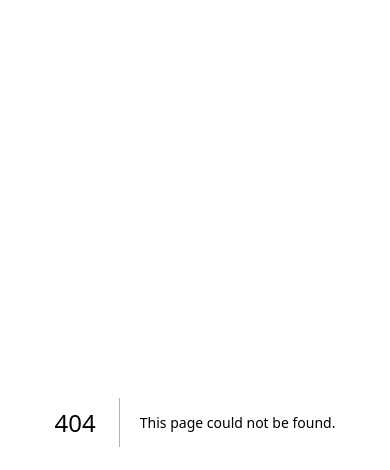
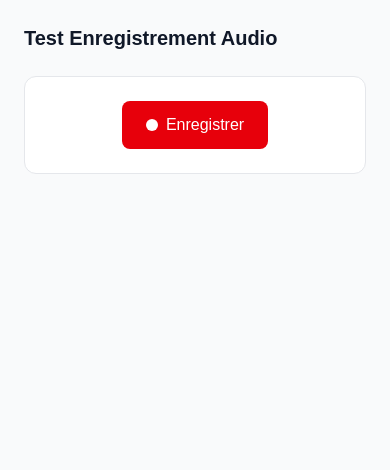
Before and after one commit to nassmim/auto-prospect, a Next.js app: page /audio/test in a window 390 px wide. Before the commit this address had no page. Shown: the top 470 px of the page. Built offline with nearby package versions, Linux system fonts and the light colour scheme.

Commit message:
feat(audio): add browser microphone recording with useAudioRecorder hook

```diff
--- /dev/null
+++ b/src/app/audio/test/page.tsx
@@ -0,0 +1,78 @@
+"use client";
+
+import { useAudioRecorder } from "@/hooks/useAudioRecorder";
+
+export default function AudioRecorderTestPage() {
+  const {
+    isRecording,
+    audioUrl,
+    error,
+    startRecording,
+    stopRecording,
+    resetRecording,
+  } = useAudioRecorder();
+
+  return (
+    <div className="min-h-screen bg-gray-50 p-6">
+      <div className="mx-auto max-w-md">
+        <h1 className="mb-6 text-xl font-semibold text-gray-900">
+          Test Enregistrement Audio
+        </h1>
+
+        <div className="rounded-xl border border-gray-200 bg-white p-6">
+          {/* Error message */}
+          {error && (
+            <div className="mb-4 rounded-lg bg-red-50 p-3 text-sm text-red-700">
+              {error}
+            </div>
+          )}
+
+          {/* Recording controls */}
+          <div className="flex justify-center gap-4">
+            {!isRecording ? (
+              <button
+                onClick={startRecording}
+                className="flex items-center gap-2 rounded-lg bg-red-600 px-6 py-3 font-medium text-white hover:bg-red-700"
+              >
+                <span className="h-3 w-3 rounded-full bg-white"></span>
+                Enregistrer
+              </button>
+            ) : (
+              <button
+                onClick={stopRecording}
+                className="flex items-center gap-2 rounded-lg bg-gray-900 px-6 py-3 font-medium text-white hover:bg-gray-800"
+              >
+                <span className="h-3 w-3 bg-white"></span>
+                Stop
+              </button>
+            )}
+          </div>
+
+          {/* Recording indicator */}
+          {isRecording && (
+            <div className="mt-4 flex items-center justify-center gap-2 text-red-600">
+              <span className="h-2 w-2 animate-pulse rounded-full bg-red-600"></span>
+              Enregistrement en cours...
+            </div>
+          )}
+
+          {/* Audio playback */}
+          {audioUrl && (
+            <div className="mt-6">
+              <div className="mb-2 flex items-center justify-between">
+                <p className="text-sm font-medium text-gray-700">Lecture :</p>
+                <button
+                  onClick={resetRecording}
+                  className="text-sm text-gray-500 hover:text-gray-700"
+                >
+                  Supprimer
+                </button>
+              </div>
+              <audio controls src={audioUrl} className="w-full" />
+            </div>
+          )}
+        </div>
+      </div>
+    </div>
+  );
+}
--- /dev/null
+++ b/src/hooks/useAudioRecorder.ts
@@ -0,0 +1,87 @@
+import { useState, useRef, useCallback } from "react";
+
+type UseAudioRecorderReturn = {
+  isRecording: boolean;
+  audioUrl: string | null;
+  error: string | null;
+  startRecording: () => Promise<void>;
+  stopRecording: () => void;
+  resetRecording: () => void;
+};
+
+export function useAudioRecorder(): UseAudioRecorderReturn {
+  const [isRecording, setIsRecording] = useState(false);
+  const [audioUrl, setAudioUrl] = useState<string | null>(null);
+  const [error, setError] = useState<string | null>(null);
+
+  const mediaRecorderRef = useRef<MediaRecorder | null>(null);
+  const chunksRef = useRef<Blob[]>([]);
+  const streamRef = useRef<MediaStream | null>(null);
+
+  const startRecording = useCallback(async () => {
+    setError(null);
+    setAudioUrl(null);
+
+    try {
+      // Request microphone access
+      const stream = await navigator.mediaDevices.getUserMedia({ audio: true });
+      streamRef.current = stream;
+
+      // Create MediaRecorder
+      const mediaRecorder = new MediaRecorder(stream);
+      mediaRecorderRef.current = mediaRecorder;
+      chunksRef.current = [];
+
+      // Collect audio chunks
+      mediaRecorder.ondataavailable = (event) => {
+        if (event.data.size > 0) {
+          chunksRef.current.push(event.data);
+        }
+      };
+
+      // When recording stops, create audio URL
+      mediaRecorder.onstop = () => {
+        const blob = new Blob(chunksRef.current, { type: "audio/webm" });
+        const url = URL.createObjectURL(blob);
+        setAudioUrl(url);
+
+        // Stop all tracks to release microphone
+        if (streamRef.current) {
+          streamRef.current.getTracks().forEach((track) => track.stop());
+        }
+      };
+
+      // Start recording
+      mediaRecorder.start();
+      setIsRecording(true);
+    } catch (err) {
+      setError(
+        err instanceof Error
+          ? err.message
+          : "Impossible d'accéder au microphone"
+      );
+    }
+  }, []);
+
+  const stopRecording = useCallback(() => {
+    if (mediaRecorderRef.current && isRecording) {
+      mediaRecorderRef.current.stop();
+      setIsRecording(false);
+    }
+  }, [isRecording]);
+
+  const resetRecording = useCallback(() => {
+    setAudioUrl(null);
+    setError(null);
+    chunksRef.current = [];
+  }, []);
+
+  return {
+    isRecording,
+    audioUrl,
+    error,
+    startRecording,
+    stopRecording,
+    resetRecording,
+  };
+}
```
